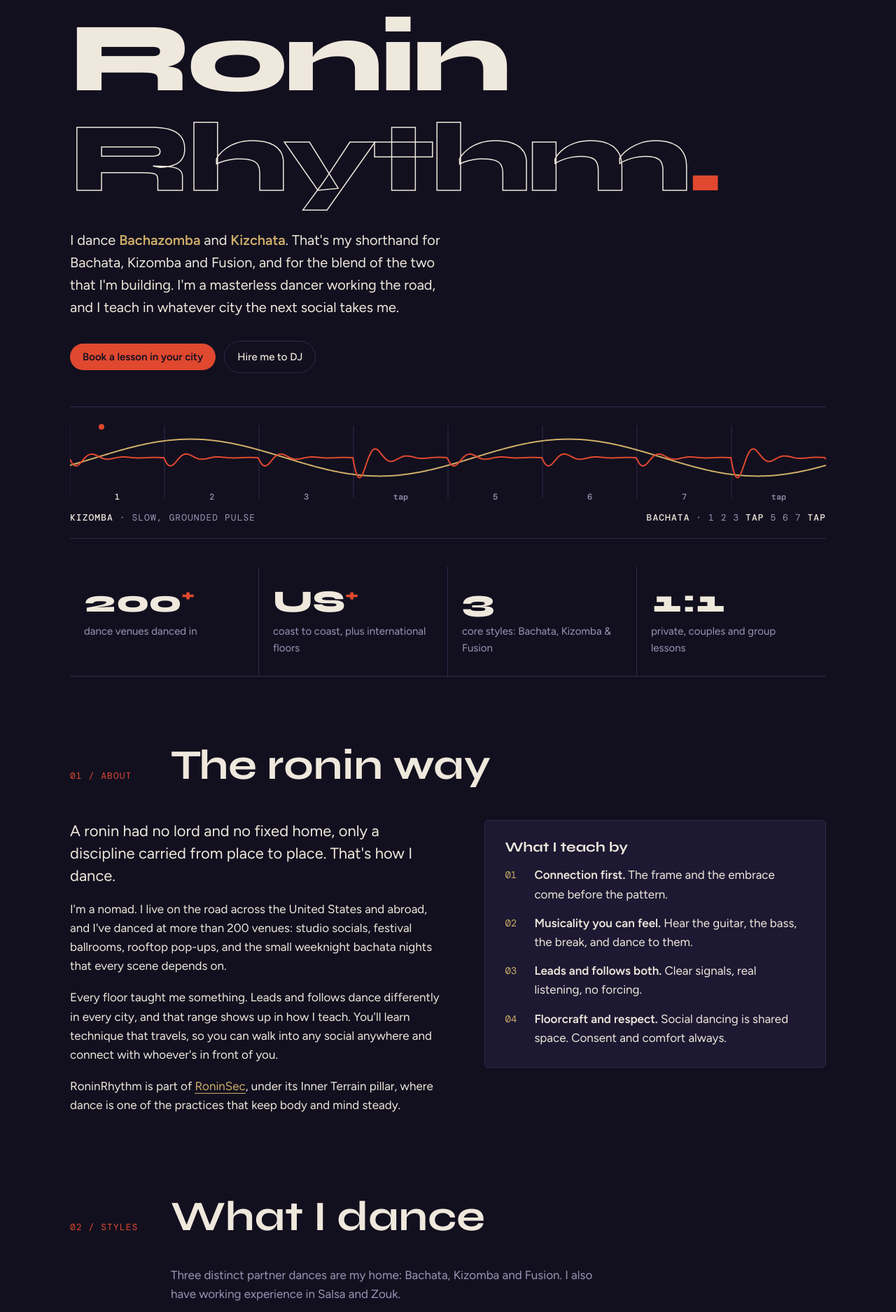
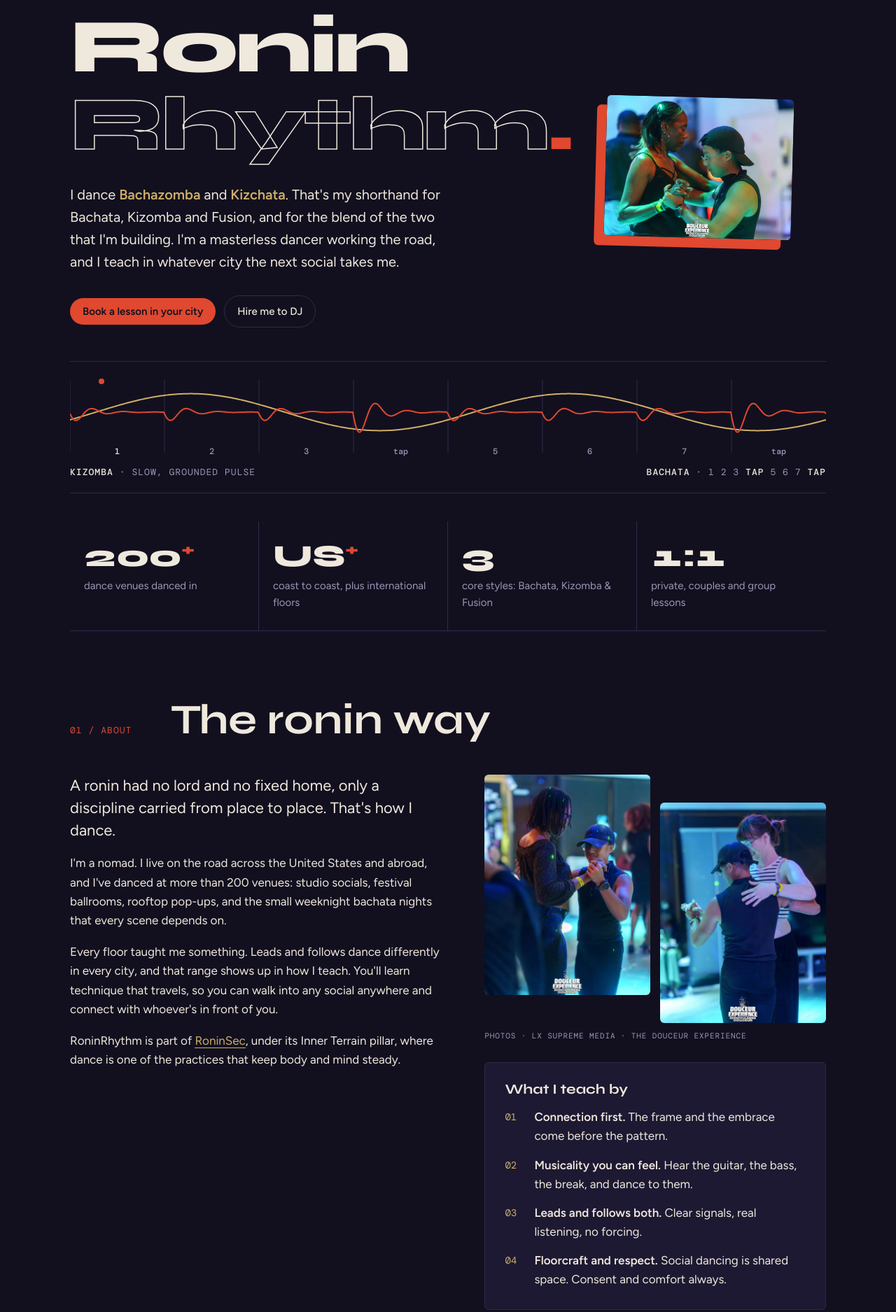
Before and after one commit to R0N1N9/roninrhythm, a plain HTML site: page index.html in a window 1280 px wide. Shown: the part 160-2035 px from the top of the page at 70% size. Drawn offline with nearby package versions, Linux system fonts and the light colour scheme.

Commit message:
Add dance photos to the hero and About section
Three photos from The Douceur Experience (LX Supreme Media), shown uncropped with watermarks and a photo credit.

Co-Authored-By: Claude Opus 5.5 <noreply@anthropic.com>
Claude-Session: https://claude.ai/code/session_01KpN254BJDXJKpboAprLXBS

```diff
--- a/index.html
+++ b/index.html
@@ -66,6 +66,18 @@ nav ul a:hover{color:var(--paper)}
 .count canvas{display:block;width:100%;height:120px}
 .count-legend{display:flex;justify-content:space-between;flex-wrap:wrap;gap:8px;margin-top:10px;color:var(--mist)}
 .count-legend span b{color:var(--paper);font-weight:500}
+
+.hero-grid{display:grid;grid-template-columns:1.15fr .85fr;gap:48px;align-items:center}
+.hero-grid h1{font-size:clamp(56px,8.5vw,128px)}
+.hero-photo{margin:0;position:relative}
+.hero-photo img{display:block;width:100%;height:auto;border-radius:6px;transform:rotate(1.5deg);box-shadow:-14px 14px 0 var(--seal)}
+@media (max-width:900px){.hero-grid{grid-template-columns:1fr}.hero-photo{max-width:560px}}
+.about-side{display:grid;gap:28px;align-content:start}
+.photo-pair{display:grid;grid-template-columns:1fr 1fr;gap:14px}
+.photo-pair figure{margin:0}
+.photo-pair figure:nth-child(2){margin-top:40px}
+.photo-pair img{display:block;width:100%;height:auto;border-radius:6px}
+.credit{grid-column:1/-1;color:var(--mist);font-size:11px;margin-top:-4px}
 
 /* stats */
 .stats{display:grid;grid-template-columns:repeat(4,1fr);gap:0;border-bottom:1px solid var(--line)}
@@ -214,11 +226,18 @@ footer .fine{color:var(--mist);font-size:14px}
 <header class="hero" id="top">
   <div class="wrap">
     <p class="mono" style="color:var(--brass);margin:0 0 18px">Dance instruction · DJ &amp; music production · No fixed address</p>
+    <div class="hero-grid">
+    <div>
     <h1>Ronin<span class="r2">Rhythm<em>.</em></span></h1>
     <p class="lede">I dance <b>Bachazomba</b> and <b>Kizchata</b>. That's my shorthand for Bachata, Kizomba and Fusion, and for the blend of the two that I'm building. I'm a masterless dancer working the road, and I teach in whatever city the next social takes me.</p>
     <div class="hero-row">
       <a class="cta" href="#book">Book a lesson in your city</a>
       <a class="ghost" href="#dj">Hire me to DJ</a>
+    </div>
+    </div>
+    <figure class="hero-photo">
+      <img src="images/dancing-hero.jpg" width="1024" height="769" alt="RoninRhythm dancing close-embrace with a partner on a social dance floor">
+    </figure>
     </div>
     <div class="count" aria-hidden="true">
       <canvas id="pulse"></canvas>
@@ -249,6 +268,12 @@ footer .fine{color:var(--mist);font-size:14px}
         <p>Every floor taught me something. Leads and follows dance differently in every city, and that range shows up in how I teach. You'll learn technique that travels, so you can walk into any social anywhere and connect with whoever's in front of you.</p>
         <p>RoninRhythm is part of <a class="inline" id="roninsec-about" href="https://r0n1n9.github.io/roninsec/#past">RoninSec</a>, under its Inner Terrain pillar, where dance is one of the practices that keep body and mind steady.</p>
       </div>
+      <div class="about-side">
+      <div class="photo-pair">
+        <figure><img src="images/dancing-connection.jpg" width="1024" height="1364" loading="lazy" alt="RoninRhythm leading a partner in closed hold at a social"></figure>
+        <figure><img src="images/dancing-embrace.jpg" width="1024" height="1364" loading="lazy" alt="RoninRhythm dancing in an embrace with a partner, seen from behind"></figure>
+        <figcaption class="mono credit">Photos · LX Supreme Media · The Douceur Experience</figcaption>
+      </div>
       <div class="code">
         <h3>What I teach by</h3>
         <ol>
@@ -257,6 +282,7 @@ footer .fine{color:var(--mist);font-size:14px}
           <li><span><strong>Leads and follows both.</strong> Clear signals, real listening, no forcing.</span></li>
           <li><span><strong>Floorcraft and respect.</strong> Social dancing is shared space. Consent and comfort always.</span></li>
         </ol>
+      </div>
       </div>
     </div>
   </div>
```
Also changed, not shown: images/dancing-connection.jpg (added), images/dancing-embrace.jpg (added), images/dancing-hero.jpg (added).
